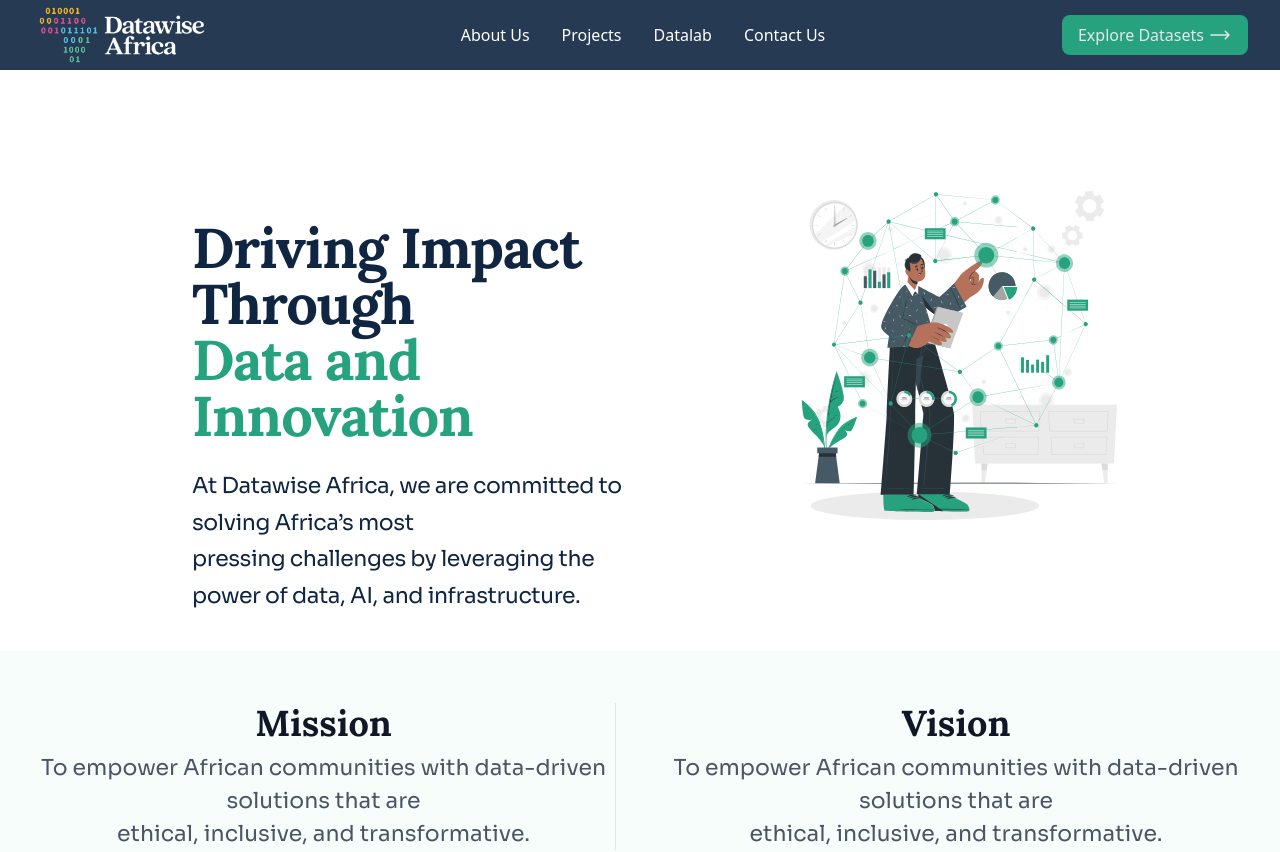
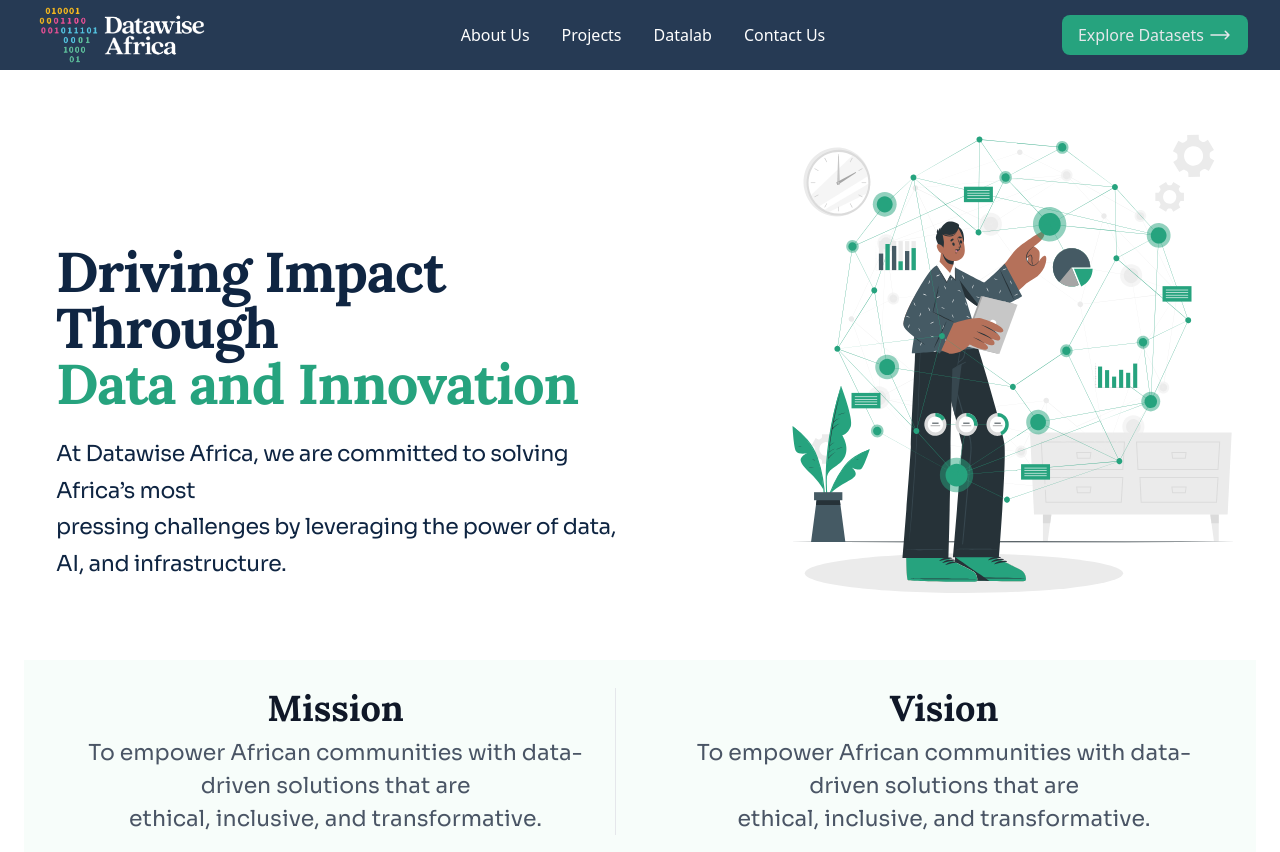
Before and after one commit to Datawise-Africa/website-revamp, a React (Vite) app: page /about-us in a window 1280 px wide. Shown: the top 852 px of the page. Built offline with nearby package versions, Linux system fonts and the light colour scheme.

Commit message:
resize images and containers

```diff
--- a/src/pages/about-us/AboutUs.jsx
+++ b/src/pages/about-us/AboutUs.jsx
@@ -3,8 +3,8 @@ import Team from "../../components/Team";
 
 const AboutUs = () => {
   return (
-    <div className="container mx-auto">
-      <section className="pt-20 ml-40 mr-40   grid grid-cols-1 md:grid-cols-2 ">
+    <div className="container mx-auto w-full flex flex-col items-center p-6 space-y-4">
+      <section className="pt-20  mr-5  grid grid-cols-1 md:grid-cols-2 ">
         <div className=" mt-20 md:pt-20 lg:pt-15 pl-8 max-w-[700px] lg:max-w-[800px]">
           <h1 className="lora-font font-bold text-[56px] leading-[100%] tracking-[-0.02em]">
             Driving Impact Through
@@ -19,7 +19,7 @@ const AboutUs = () => {
         </div>
         <div className="md:pt-20 lg:pt-0 ml-40 mb-5 ">
           <img
-            className="w-full max-w-[600px] lg:h-[550.69px] top-[135.38px]"
+            className="w-full max-w-[540px] lg:h-[520px] top-[150.38px]"
             src="/public/assets/aboutus/aboutus.svg"
             alt="about us image"
           />
@@ -27,7 +27,7 @@ const AboutUs = () => {
       </section>
 
       <section>
-        <div className="flex flex-col md:flex-row justify-center items-center md:items-start  md:gap-12 p-8 bg-[#F7FDFA] h-56">
+        <div className="flex flex-col md:flex-row justify-center items-center md:items-start  md:gap-12 p-8 bg-[#F7FDFA] h-56 pt-2">
           <div className="w-full md:w-1/2 text-center mt-5 border-r md:border-gray-200">
             <h2 className="text-4xl font-bold text-gray-900 lora-font">
               Mission
@@ -162,7 +162,7 @@ const AboutUs = () => {
           </div>
         </div>
       </section>
-      <Team/>
+      <Team />
 
       <div className="mt-8 mb-20 bg-[#26A37E] text-white  md:p-6 w-[1100px] h-[450px] mx-auto md:flex md:items-center rounded-2xl">
         <div className="md:w-1/2 ml-14 ">
--- a/src/pages/contact-us/ContactUs.jsx
+++ b/src/pages/contact-us/ContactUs.jsx
@@ -5,8 +5,8 @@ import ContactForm from "../../components/ContactUs/ContactCard";
 
 const ContactUs = () => {
   return (
-    <div className="min-h-screen bg-white ">
-      <section className="pt-40 ml-36 mr-40   grid grid-cols-1 md:grid-cols-2 ">
+    <div className="container mx-auto w-full flex flex-col items-center p-6">
+      <section className="pt-40 ml-10 mr-10   grid grid-cols-1 md:grid-cols-2 ">
         <div className=" mt-20 md:pt-20 lg:pt-15 pl-8 max-w-[700px] lg:max-w-[800px]">
           <h1 className="lora-font font-bold text-[56px] leading-[100%] tracking-[-0.02em]">
             We're Here to
@@ -29,8 +29,8 @@ const ContactUs = () => {
       </section>
 
       {/* Left Section - Contact Information */}
-      <div className="flex flex-col md:flex-row justify-center items-center min-h-[800px] bg-[#F7FDFA] px-6 md:px-12">
-      <div className="bg-[#D1F2E5]  md:p-8 rounded-lg shadow-lg w-full md:w-[400px] h-[600px] h-auto mb-8 ">
+      <div className=" flex flex-col md:flex-row justify-center items-center min-h-[800px] bg-[#F7FDFA] px-6 md:px-12">
+      <div className="bg-[#D1F2E5] md:p-8 rounded-lg shadow-lg w-full md:w-[580px] h-[600px] h-auto mb-8 ">
         <h2 className="text-lg font-semibold text-[22px] text-gray-900 mt-2">
           Contact Information
         </h2>
--- a/src/pages/datalab/Datalab.jsx
+++ b/src/pages/datalab/Datalab.jsx
@@ -14,7 +14,7 @@ const Datalab = () => {
       {/* Hero Section */}
       <section className="w-full flex flex-col md:flex-row items-center justify-between bg-[#FFFFFF] px-6 md:px-16 py-10 rounded-2xl mt-10 gap-6 md:gap-12 lg:gap-16">
         <div className="md:w-1/2 space-y-4 text-center md:text-left">
-          <h1 className="text-2xl sm:text-3xl md:text-4xl font-bold leading-tight">
+          <h1 className="text-2xl sm:text-3xl md:text-4xl font-bold leading-tight lora-font">
             Power Your Insights with{" "}
             <span className="text-[#26A37E]">Trusted Data</span>
           </h1>
```
